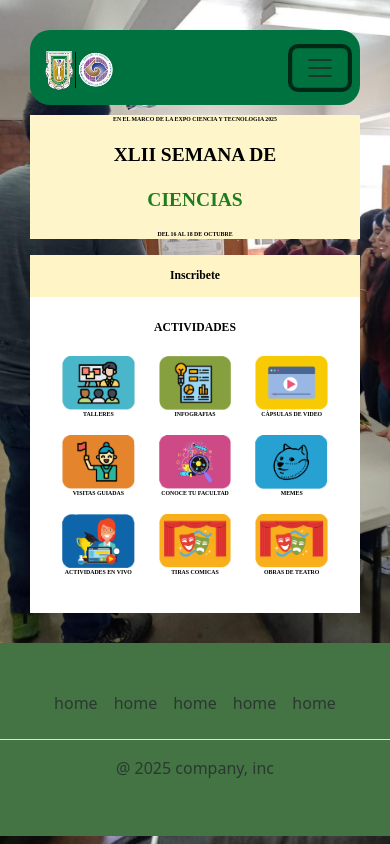
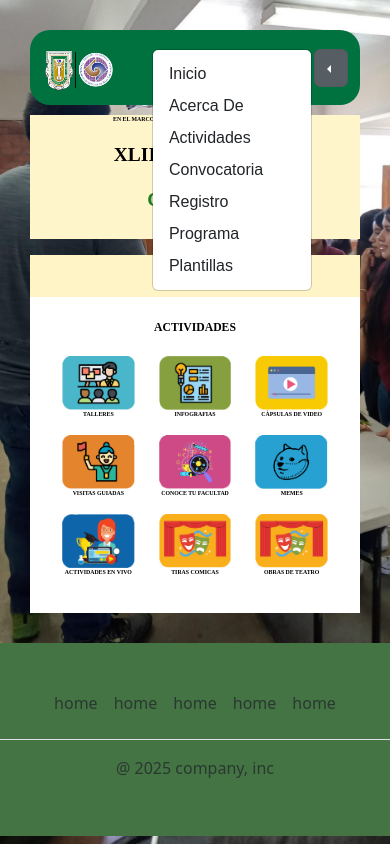
Before and after one commit to Aleyzxk/XLII, a plain HTML site: page index.html in a window 390 px wide. Both pictures are taken after a click on the button 320 px from the left and 67 px from the top of the page. Drawn offline with nearby package versions, Linux system fonts and the light colour scheme.

Commit message:
sexto commit, agregue el menu desplegable para dispositivos moviles, como media query

```diff
--- a/index.html
+++ b/index.html
@@ -16,22 +16,38 @@
     <a class="navbar-brand" href="#">
       <img src="./img/logos.png" alt="logo" width="75" height="45" class="d-inline-block align-text-top">
     </a>
-            <button class="navbar-toggler" type="button" data-bs-toggle="collapse" data-bs-target="#navbarNavAltMarkup" aria-controls="navbarNavAltMarkup" aria-expanded="false" aria-label="Toggle navigation">
-             <span class="navbar-toggler-icon"></span>
+
+    <!-- Botón dropdown para menú en móvil -->
+    <div class="dropstart d-lg-none">
+      <button class="btn btn-secondary dropdown-toggle" type="button" id="dropdownMenuButton" data-bs-toggle="dropdown" aria-expanded="false">
       </button>
-          <div class="collapse navbar-collapse" id="navbarNavAltMarkup">
+      <ul class="dropdown-menu" aria-labelledby="dropdownMenuButton">
+        <li><a class="dropdown-item" href="#">Inicio</a></li>
+        <li><a class="dropdown-item" href="#">Acerca De</a></li>
+        <li><a class="dropdown-item" href="#">Actividades</a></li>
+        <li><a class="dropdown-item" href="#" tabindex="-1" aria-disabled="true">Convocatoria</a></li>
+        <li><a class="dropdown-item" href="#">Registro</a></li>
+        <li><a class="dropdown-item" href="#">Programa</a></li>
+        <li><a class="dropdown-item" href="#">Plantillas</a></li>
+      </ul>
+    </div>
+
+    <!-- Menú visible en escritorio -->
+    <div class="collapse navbar-collapse d-none d-lg-block" id="navbarNavAltMarkup">
       <div class="navbar-nav">
-              <a class="nav-link active" aria-current="page" href="#">Inicio</a>
-              <a class="nav-link" href="#">Acerca De</a>
-              <a class="nav-link" href="#">Actividades</a>
-              <a class="nav-link" aria-disabled="true" href="#">Convocatoria</a>
-              <a class="nav-link" href="#">Registro</a>
-              <a class="nav-link" href="#">Programa</a>
-              <a class="nav-link" href="#">Plantillas</a>
+        <a class="nav-link active font-white" aria-current="page" href="./index.html">Inicio</a>
+        <a class="nav-link font-white" href="#">Acerca De</a>
+        <a class="nav-link font-white" href="#">Actividades</a>
+        <a class="nav-link font-white" href="#" tabindex="-1" aria-disabled="true">Convocatoria</a>
+        <a class="nav-link font-white" href="#">Registro</a>
+        <a class="nav-link font-white" href="#">Programa</a>
+        <a class="nav-link font-white" href="#">Plantillas</a>
       </div>
     </div>
   </div>
 </nav>
+
+
       <div class="conteiner">
         <p class="front-title"> EN EL MARCO DE LA EXPO CIENCIA Y TECNOLOGIA 2025</p>
         <p class="front-title">XLII SEMANA DE</p>
@@ -131,7 +147,8 @@
       <p class="text-center text-body-secondary"> @ 2025 company, inc</p>
     </footer>
   </div>
+  <script src="index.js"></script>
+  <script src="https://cdn.jsdelivr.net/npm/bootstrap@5.3.0/dist/js/bootstrap.bundle.min.js"></script>
 
-    <script src="index.js"></script>
 </body>
 </html>
--- a/style.css
+++ b/style.css
@@ -68,3 +68,6 @@ body{
 a{
     text-decoration: none;
 }
+.font-white{
+    color: beige;
+}
```
Lines whose indentation alone changed are shown as unchanged.
